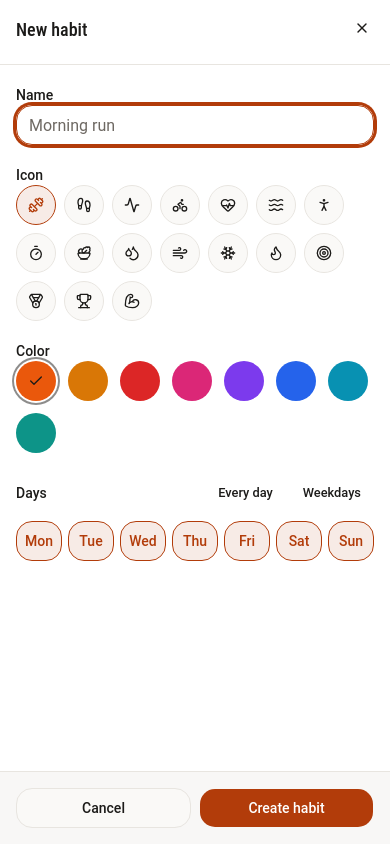
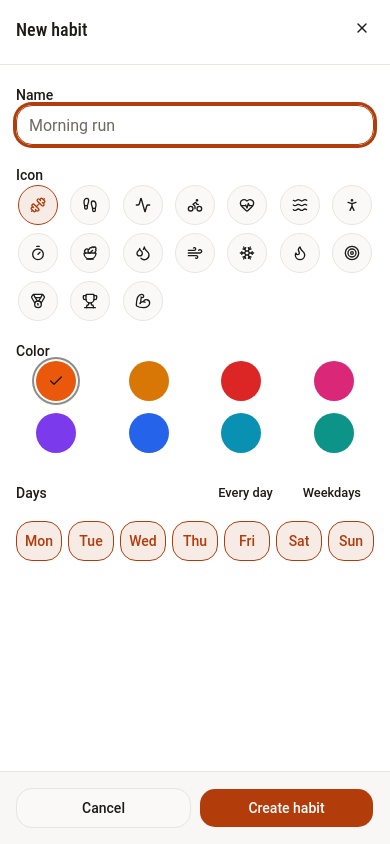
Before and after one commit to Sarfarosh-0/Everyday, a React (Vite) app in the folder frontend/: page /habits in a window 390 px wide. Both pictures are taken after a click on the button "New habit". Built offline with nearby package versions, Linux system fonts and the light colour scheme.

Commit message:
fix: lay out the icon and color pickers on a grid
Both pickers used flex wrap, which left orphan items on their own rows. Icons now fill an auto-fit grid and the eight colors sit in a 4x2 grid on mobile and one row on larger screens.

```diff
--- a/frontend/src/features/habits/color-picker.tsx
+++ b/frontend/src/features/habits/color-picker.tsx
@@ -28,7 +28,7 @@ export function ColorPicker({
         role="group"
         aria-labelledby={labelId}
         aria-describedby={error ? errorId : undefined}
-        className="flex flex-wrap gap-3"
+        className="grid grid-cols-4 justify-items-center gap-3 sm:grid-cols-8"
       >
         {HABIT_COLORS.map((option) => {
           const selected = option.value === value
--- a/frontend/src/features/habits/icon-picker.tsx
+++ b/frontend/src/features/habits/icon-picker.tsx
@@ -28,7 +28,7 @@ export function IconPicker({
         role="group"
         aria-labelledby={labelId}
         aria-describedby={error ? errorId : undefined}
-        className="flex flex-wrap gap-2"
+        className="grid grid-cols-[repeat(auto-fit,minmax(2.5rem,1fr))] justify-items-center gap-2"
       >
         {HABIT_ICONS.map((option) => {
           const Icon = option.icon
```
